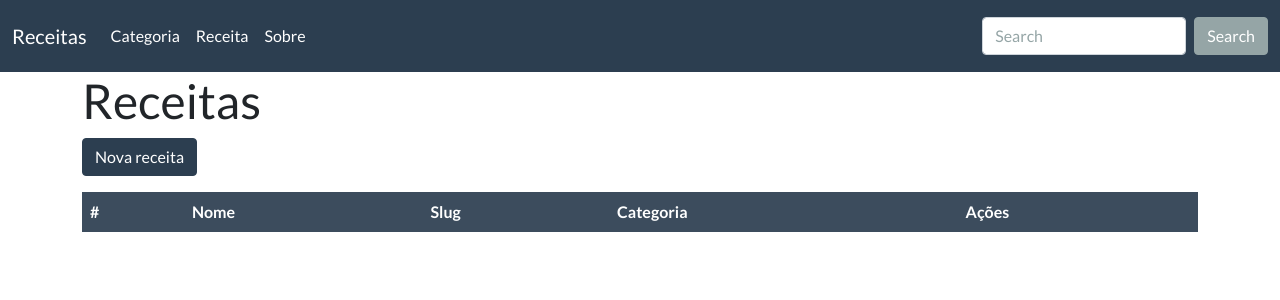
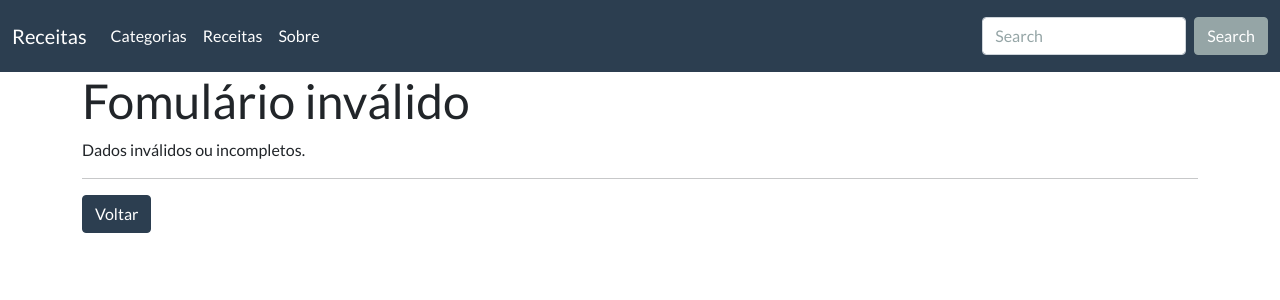
Before and after one commit to wallaceskt/receitas, a PHP site: page /receitas/receita/inserir in a window 1280 px wide. Shown: the top 300 px of the page. Run offline with PHP 8.4, Linux system fonts and the light colour scheme; data that the repository does not hold is empty.

Commit message:
Finalizei o cadastro e edição de receita e a listagem de receitas

```diff
--- a/app/functions/functions.php
+++ b/app/functions/functions.php
@@ -13,3 +13,16 @@
     header('Location: ' . $url);
 
 }
+
+function getCurrentDate($format = 'Y-m-d H:i:s') {
+
+    date_default_timezone_set('America/Sao_Paulo');
+    return date($format);
+
+}
+
+function convertDate($date, string $format = 'd/m/Y H:i:s') {
+
+    return date($format, strptime($date));
+
+}
--- a/app/site/controller/ReceitaController.php
+++ b/app/site/controller/ReceitaController.php
@@ -18,9 +18,26 @@
 
     public function index() {
 
+        $receitas = [];
+
+        if (filter_input(INPUT_POST, 'slCategoria', FILTER_SANITIZE_NUMBER_INT)) {
+
+            $receitas = $this->receitaModel->lerTodosPorCategoria(filter_input(INPUT_POST, 'slCategoria', FILTER_SANITIZE_NUMBER_INT));
+
+        } else {
+
+            $receitas = $this->receitaModel->lerUltimos(15);
+
+        }
+
         $this->load('receita/main', [
-            'listaReceita' => $this->receitaModel->lerTodos()
+            'listaCategoria' => (new CategoriaModel())->lerTodos(),
+            'receitas' => $receitas,
+            'categoriaId' => filter_input(INPUT_POST, 'slCategoria', FILTER_SANITIZE_NUMBER_INT)
         ]);
+        // $this->load('receita/main', [
+        //     'listaReceita' => $this->receitaModel->lerTodos()
+        // ]);
 
     }
 
@@ -41,7 +58,7 @@
             $this->showMessage(
                 'Fomulário inválido',
                 'Dados inválidos ou incompletos.',
-                'receita'
+                'receita/'
             );
 
             return;
@@ -50,26 +67,40 @@
 
         $receita = $this->receitaModel->lerPorId($receitaId);
 
-        if ($receita->titulo == null) {
+        $this->load('receita/editar', [
+            'receita' => $receita,
+            'receitaId' => $receitaId,
+            'listaCategoria' => (new CategoriaModel())->lerTodos()
+        ]);
+
+    }
+
+    public function ver($receitaId = 0) {
+
+        $receitaId = filter_var($receitaId, FILTER_SANITIZE_NUMBER_INT);
+
+        if ($receitaId <= 0) {
 
             $this->showMessage(
-                'receita não encontrada',
+                'Fomulário inválido',
                 'Dados inválidos ou incompletos.',
-                'receita'
+                'receita/'
             );
 
             return;
 
         }
 
-        $this->load('receita/editar', [
+        $receita = $this->receitaModel->lerPorId($receitaId);
+
+        $this->load('receita/ver', [
             'receita' => $receita,
             'receitaId' => $receitaId
         ]);
 
     }
 
-    public function insert() {
+    public function inserir() {
 
         $receita = $this->getInput();
 
@@ -85,34 +116,37 @@
 
         }
 
-        // $result = $this->receitaModel->inserir($titulo, $slug);
+        $result = $this->receitaModel->inserir($receita);
 
-        // if ($result <= 0) {
+        if ($result <= 0) {
 
-        //     $this->showMessage(
-        //         'Erro',
-        //         'Houve um erro ao tentar cadastrar. Tente novamente mais tarde.',
-        //         'receita/adicionar'
-        //     );
+            $this->showMessage(
+                'Erro',
+                'Houve um erro ao tentar cadastrar. Tente novamente mais tarde.',
+                'receita/adicionar'
+            );
 
-        //     return;
+            return;
 
-        // }
+        }
 
-        // redirect(BASE . 'receita/editar/' . $result);
+        redirect(BASE . 'receita/editar/' . $result);
 
     }
 
     public function alterar($receitaId = 0) {
 
-        $receitaId = filter_var($receitaId, FILTER_SANITIZE_NUMBER_INT);
-        $titulo = filter_input(INPUT_POST, 'txtTitulo', FILTER_SANITIZE_STRING);
-        $slug = filter_input(INPUT_POST, 'txtSlug', FILTER_SANITIZE_STRING);
-        $linhaFina = filter_input(INPUT_POST, 'txtLinhaFina', FILTER_SANITIZE_STRING);
-        $descricao = filter_input(INPUT_POST, 'txtDescricao', FILTER_SANITIZE_STRING);
-        $caegoriaId = filter_var($categoriaId, FILTER_SANITIZE_NUMBER_INT);
+        // $receitaId = filter_var($receitaId, FILTER_SANITIZE_NUMBER_INT);
+        // $titulo = filter_input(INPUT_POST, 'txtTitulo', FILTER_SANITIZE_STRING);
+        // $slug = filter_input(INPUT_POST, 'txtSlug', FILTER_SANITIZE_STRING);
+        // $linhaFina = filter_input(INPUT_POST, 'txtLinhaFina', FILTER_SANITIZE_STRING);
+        // $descricao = filter_input(INPUT_POST, 'txtDescricao', FILTER_SANITIZE_STRING);
+        // $caegoriaId = filter_var($categoriaId, FILTER_SANITIZE_NUMBER_INT);
+        $receita = $this->getInput();
+        $receita->setId($receitaId);
+        //dd($receita);
 
-        if ($receitaId <= 0 || strlen($titulo) < 2 || strlen($slug) < 3) {
+        if (!$this->validar($receita)) {
 
             $this->showMessage(
                 'Fomulário inválido',
@@ -124,7 +158,7 @@
 
         }
 
-        if (!$this->receitaModel->alterar($receitaId, $titulo, $slug)) {
+        if (!$this->receitaModel->alterar($receita)) {
 
             $this->showMessage(
                 'Erro',
@@ -148,6 +182,7 @@
         $receita->setLinhaFina(filter_input(INPUT_POST, 'txtLinhaFina', FILTER_SANITIZE_STRING));
         $receita->setDescricao(filter_input(INPUT_POST, 'txtDescricao', FILTER_SANITIZE_SPECIAL_CHARS));
         $receita->setCategoriaId(filter_input(INPUT_POST, 'slCategoria', FILTER_SANITIZE_NUMBER_INT));
+        $receita->setData(getCurrentDate());
 
         return $receita;
 
--- a/app/site/model/ReceitaModel.php
+++ b/app/site/model/ReceitaModel.php
@@ -61,6 +61,26 @@
 
     }
 
+    public function lerUltimos($limit = 10) {
+
+        $sql = 'SELECT r.id, r.titulo, r.slug, r.linha_fina, r.descricao, r.categoria_id, r.data, c.titulo AS categoria FROM receita r INNER JOIN categoria c ON c.id = r.categoria_id LIMIT :l';
+        $param = [
+            ':l' => $limit
+        ];
+        $dt = $this->pdo->executeQuery($sql, $param);
+
+        $lista = [];
+
+        foreach ($dt as $dr) {
+
+            $lista[] = $this->collection($dr);
+
+        }
+
+        return $lista;
+
+    }
+
     public function lerTodosPorCategoria(int $categoriaId) {
 
         $sql = 'SELECT r.id, r.titulo, r.slug, r.linha_fina, r.descricao, r.categoria_id, r.data, c.titulo AS categoria FROM receita r INNER JOIN categoria c ON c.id = r.categoria_id WHERE c.id = :cid';
--- a/app/site/view/partials/header.twig.php
+++ b/app/site/view/partials/header.twig.php
@@ -16,10 +16,10 @@
                     </a>
                 </li> -->
                 <li class="nav-item">
-                    <a class="nav-link" href="{{BASE}}categoria/">Categoria</a>
+                    <a class="nav-link" href="{{BASE}}categoria/">Categorias</a>
                 </li>
                 <li class="nav-item">
-                    <a class="nav-link" href="{{BASE}}receita/">Receita</a>
+                    <a class="nav-link" href="{{BASE}}receita/">Receitas</a>
                 </li>
                 <li class="nav-item">
                     <a class="nav-link" href="{{BASE}}sobre/">Sobre</a>
--- a/app/site/view/receita/adicionar.twig.php
+++ b/app/site/view/receita/adicionar.twig.php
@@ -9,7 +9,7 @@
 
 <div class="row">
 
-    <form action="{{BASE}}receita/insert" method="post" onsubmit="return validar(false);">
+    <form action="{{BASE}}receita/inserir" method="post" onsubmit="return validar(false);">
 
         <fieldset>
 
--- a/app/site/view/receita/main.twig.php
+++ b/app/site/view/receita/main.twig.php
@@ -6,7 +6,31 @@
 <h1>Receitas</h1>
 <p><a href="{{BASE}}receita/adicionar/" class="btn btn-primary">Nova receita</a></p>
 
-<div class="overflow-auto">
+<hr>
+
+<form action="{{BASE}}receita/" method="post">
+    <div class="row">
+
+        <div class="col-md-8">
+
+            <select name="slCategoria" id="slCategoria" class="form-control">
+                {% for categoria in listaCategoria %}
+                <option value="{{categoria.id}}" {{categoria.id == categoriaId ? 'selected' : ''}}>{{categoria.titulo}}</option>
+                {% endfor %}
+            </select>
+
+        </div>
+
+        <div class="col-md-4">
+
+            <button type="submit" value="Buscar" class="btn btn-success">Buscar</button>
+
+        </div>
+
+    </div>
+</form>
+
+<div class="overflow-auto mt-4">
 
     <table class="table table-hover">
         <thead>
@@ -15,18 +39,20 @@
                 <th>Nome</th>
                 <th>Slug</th>
                 <th>Categoria</th>
+                <th>Publicado</th>
                 <th>Ações</th>
             </tr>
         </thead>
         <tbody>
 
-            {% for receita in listaReceita %}
+            {% for receita in receitas %}
             <tr>
                 <td>{{receita.id}}</td>
                 <td>{{receita.titulo}}</td>
                 <td>{{receita.slug}}</td>
                 <td>{{receita.categoria}}</td>
-                <td><a href="{{BASE}}receita/editar/{{receita.id}}" class="btn btn-warning">Editar</a> | <a href="{{BASE}}receita/excluir/{{receita.id}}" class="btn btn-warning">Excluir</a></td>
+                <td>{{receita.data|date('d/m/Y H:i:s')}}</td>
+                <td><a href="{{BASE}}receita/ver/{{receita.id}}" class="btn btn-info">Ver</a> | <a href="{{BASE}}receita/editar/{{receita.id}}" class="btn btn-warning">Editar</a> | <a href="{{BASE}}receita/excluir/{{receita.id}}" class="btn btn-danger">Excluir</a></td>
             </tr>
             {% endfor %}
 
```
Also changed, not shown: app/site/view/receita/editar.twig.php (+35 -6 lines), app/site/view/receita/ver.twig.php (+9 -6 lines).
